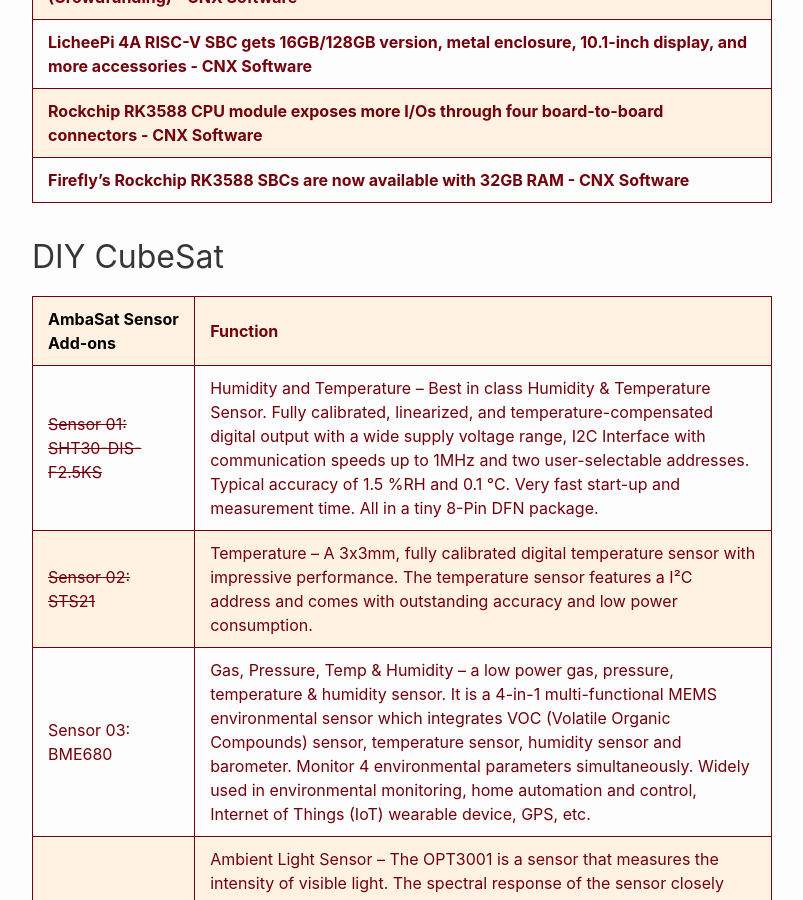
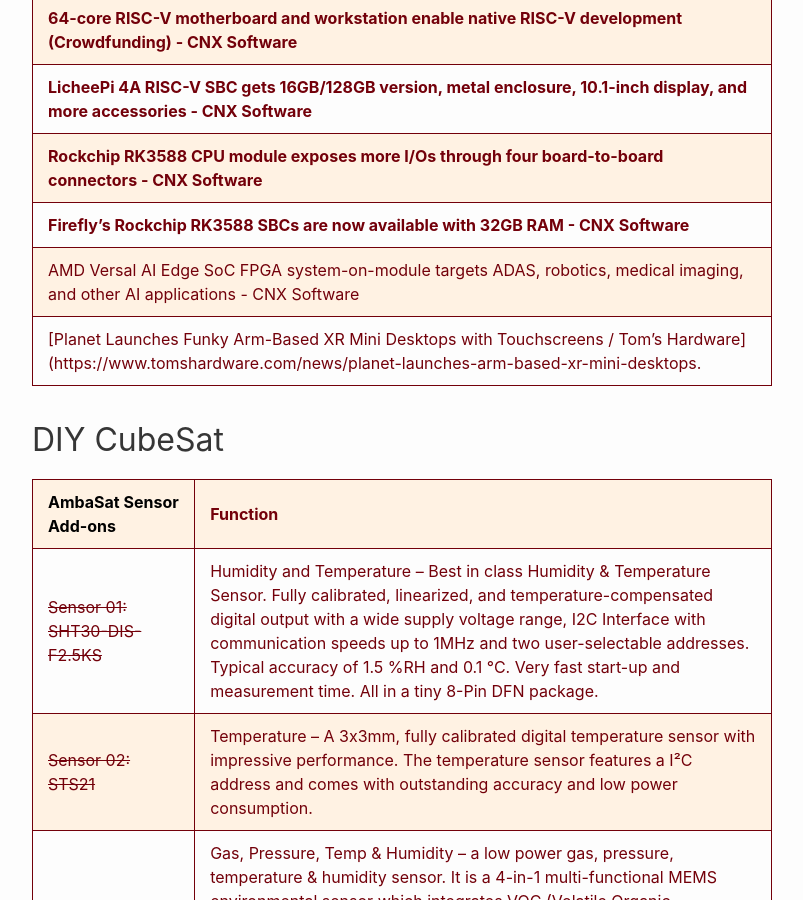
Before and after one commit to RalphHightower/RalphHightower, a Jekyll site: the page built from HardwareLinks.md, in a window 1280 px wide and 900 px high, scrolled down 26252 px. Shown: the whole window, without its empty margins (238-1041 px from the left). Built offline with Jekyll 4.4.1, drawn with Linux system fonts in a browser that asks for light colours; our own code applies the rules of GitHub Pages for plain Markdown files; some of the changed text lies outside the part shown.

Commit message:
docs: Vendors, articles (extended description)
- Hardware
   - Vendors
      - | [iWave Systems – Versal AI Edge/Prime SOM](https://www.iwavesystems.com/product/versal-ai-edge-or-prime-system-on-module/ ) |
   - Articles
      - | [AMD Versal AI Edge SoC FPGA system-on-module targets ADAS, robotics, medical imaging, and other AI applications - CNX Software](https://www.cnx-software.com/2023/05/12/amd-versal-ai-edge-soc-fpga-system-on-module-targets-adas-robotics-medical-imaging-and-other-ai-applications/ ) |
      - [Planet Launches Funky Arm-Based XR Mini Desktops with Touchscreens / Tom's Hardware](https://www.tomshardware.com/news/planet-launches-arm-based-xr-mini-desktops )

```diff
--- a/HardwareLinks.md
+++ b/HardwareLinks.md
@@ -107,6 +107,7 @@
 | [I-Pi SMARC 1200](https://www.ipi.wiki/products/i-pi-smarc-1200 ) | (H/W) $379 4GB |
 | [Intel Corporation](https://github.com/intel) | (H/W) |
 | [iWave SBC](https://www.iwavesystems.com/product-category/soms-sbcs/) | (H/W) |
+| [iWave Systems – Versal AI Edge/Prime SOM](https://www.iwavesystems.com/product/versal-ai-edge-or-prime-system-on-module/ ) | (H/W) |
 | [iW-RainboW-G50S Pico-ITX SBC](https://www.iwavesystems.com/product/i-mx-93-osm-l-lga-module/) | (H/W) |
 | [iWave ZU7/ZU5/ZU4- Zynq UltraScale+ SOM iW-RainboW-G30M](https://www.iwavesystems.com/product/zu7-zu5-zu4-zynq-ultrascale-mpsocsom/) | (H/W) |
 | [iWave i.MX 93 OSM-L LGA ModuleiW-RainboW-G50M®](https://www.iwavesystems.com/product/i-mx-93-osm-l-lga-module/#) | (H/W) |
@@ -468,6 +469,8 @@
 | **[LicheePi 4A RISC-V SBC gets 16GB/128GB version, metal enclosure, 10.1-inch display, and more accessories - CNX Software](https://www.cnx-software.com/2023/07/10/licheepi-4a-risc-v-sbc-gets-16gb-128gb-version-metal-enclosure-10-1-inch-display-and-more-accessories/ )** |
 | **[Rockchip RK3588 CPU module exposes more I/Os through four board-to-board connectors - CNX Software](https://www.cnx-software.com/2022/05/26/rockchip-rk3588-cpu-module-board-to-board-connectors/ )** |
 | **[Firefly's Rockchip RK3588 SBCs are now available with 32GB RAM - CNX Software](https://www.cnx-software.com/2023/07/01/firefly-rockchip-rk3588-sbc-32gb-ram/ )** |
+| [AMD Versal AI Edge SoC FPGA system-on-module targets ADAS, robotics, medical imaging, and other AI applications - CNX Software](https://www.cnx-software.com/2023/05/12/amd-versal-ai-edge-soc-fpga-system-on-module-targets-adas-robotics-medical-imaging-and-other-ai-applications/ ) |
+| [Planet Launches Funky Arm-Based XR Mini Desktops with Touchscreens / Tom's Hardware](https://www.tomshardware.com/news/planet-launches-arm-based-xr-mini-desktops.
 
 [^21]: • 1.5GHz quad-core 64-bit ARM Cortex-A72 CPU (Roughly 3× performance)<br>• 1GB, 2GB, or 4GB of LPDDR4 SDRAM<br>• Full-throughput Gigabit Ethernet<br>• Dual-band 802.11ac wireless networking<br>• Bluetooth 5.0<br>• Two USB 3.0 and two USB 2.0 ports<br>• Dual monitor support, at resolutions up to 4K<br>• VideoCore VI graphics, supporting OpenGL ES 3.x<br>• 4Kp60 hardware decode of HEVC video<br>Complete compatibility with earlier Raspberry Pi products
 
```
